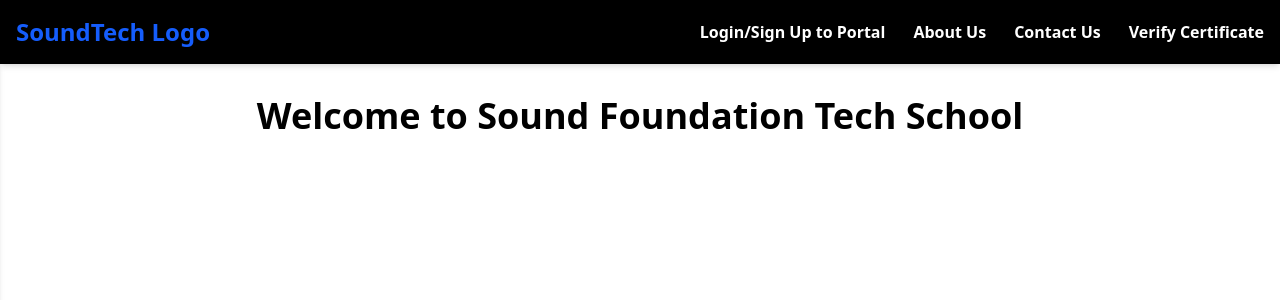
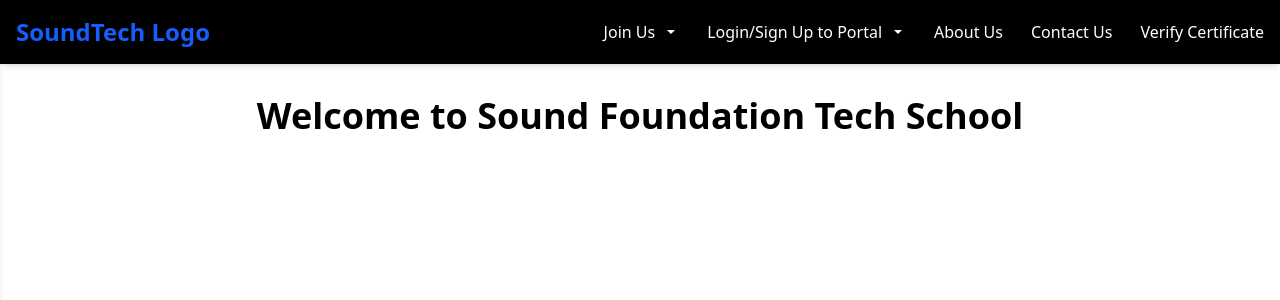
Before and after one commit to Cleve-keem/sfdt-frontend, a React (Vite) app: page / in a window 1280 px wide. Shown: the top 300 px of the page. Built offline with nearby package versions, Linux system fonts and the light colour scheme.

Commit message:
added joinus dropdown bar

```diff
--- a/src/App.jsx
+++ b/src/App.jsx
@@ -1,5 +1,6 @@
 import Navbar from "./components/Navbar";
 import Navber from "./components/Navbar";
+import NavDropDown from "./components/NavDropDown";
 
 function App() {
   return (
@@ -8,6 +9,7 @@ function App() {
     <h1 className="font-semibold text-center text-4xl mt-24">
       Welcome to Sound Foundation Tech School
     </h1>
+
     </>
   );
 }
--- /dev/null
+++ b/src/components/NavDropDown.jsx
@@ -0,0 +1,18 @@
+import { Link } from "react-router";
+
+export default function NavDropDown({ open, dropdown: NavDropDown }) {
+  console.log(open)
+  return (
+    <ul
+      className={`dropdown ${
+        open ? "block" : "hidden"
+      } text-white w-[300px] bg-black/75 p-4 rounded-md absolute -translate-x-1/2`}
+    >
+      {NavDropDown.map((nav, index) => (
+        <li key={index} className="text-center p-2 ">
+          <span className="">{nav.title}</span>
+        </li>
+      ))}
+    </ul>
+  );
+}
--- a/src/components/Navbar.jsx
+++ b/src/components/Navbar.jsx
@@ -1,9 +1,37 @@
 import { useState } from "react";
 import { CiMenuKebab } from "react-icons/ci";
 import { IoMdClose } from "react-icons/io";
+import { IoMdArrowDropdown } from "react-icons/io";
+import NavDropDown from "./NavDropDown";
+
+const navbar = [
+  {
+    title: "Join Us",
+    link: "joinUs",
+    icon: <IoMdArrowDropdown />,
+    dropdown: [
+      { title: "Register For Coding", link: "/" },
+      { title: "Register For Utme/Waec", link: "/" },
+    ],
+  },
+  {
+    title: "Login/Sign Up to Portal",
+    link: "home",
+    icon: <IoMdArrowDropdown />,
+  },
+  { title: "About Us", link: "about" },
+  { title: "Contact Us", link: "contact" },
+  { title: "Verify Certificate", link: "services" },
+];
 
 export default function Navbar() {
   const [isOpen, setIsOpen] = useState(false);
+  const [dropdownOpen, setDropdownOpen] = useState(false);
+
+  function handleClickOutside(event) {
+    console.log("Clicked outside:", event.target);
+    setDropdownOpen((prev) => !prev);
+  }
 
   return (
     <nav className="bg-black shadow-md fixed top-0 left-0 w-full">
@@ -11,23 +39,22 @@ export default function Navbar() {
         {/* Navbar Row */}
         <div className="flex justify-between items-center h-16">
           <div className="text-2xl font-bold text-blue-600">SoundTech Logo</div>
-
           {/* Desktop Menu */}
-          <div className="text-white hidden md:flex space-x-7 font-bold">
-            <a href="#home" className="hover:text-blue-600">
-              Login/Sign Up to Portal
-            </a>
-            <a href="#about" className="hover:text-blue-600">
-              About Us
-            </a>
-            <a href="#contact" className="hover:text-blue-600">
-              Contact Us
-            </a>
-            <a href="#services" className="hover:text-blue-600">
-              Verify Certificate
-            </a>
-          </div>
-
+          <ul className="text-white hidden md:flex space-x-7">
+            {navbar.map((nav, index) => (
+              <li className="relative" key={index} onClick={handleClickOutside}>
+                <span
+                  // href={nav.link}
+                  className="hover:text-blue-600 flex items-center gap-2"
+                >
+                  {nav.title} {nav.icon}
+                </span>
+                {nav.dropdown && (
+                  <NavDropDown open={dropdownOpen} dropdown={nav.dropdown} />
+                )}
+              </li>
+            ))}
+          </ul>
           {/* Mobile Button */}
           <div className="md:hidden">
             <button
@@ -59,6 +86,9 @@ export default function Navbar() {
           </button>
         </div>
         <div className="grid px-4 py-6 space-y-4 ">
+          <a href="#joinUs" className="hover:text-blue-600">
+            Join Us
+          </a>
           <a href="#home" className="hover:text-blue-600">
             Login/Sign Up to Portal
           </a>
```
Also changed, not shown: src/components/txt.jsx (deleted).
